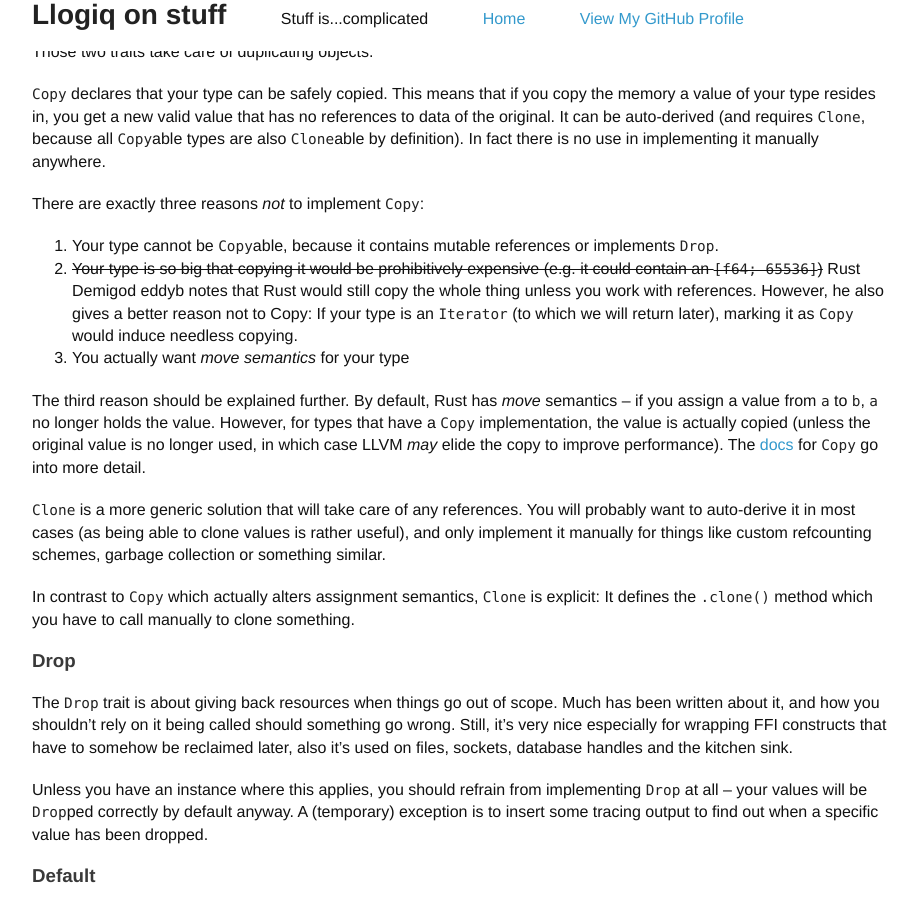
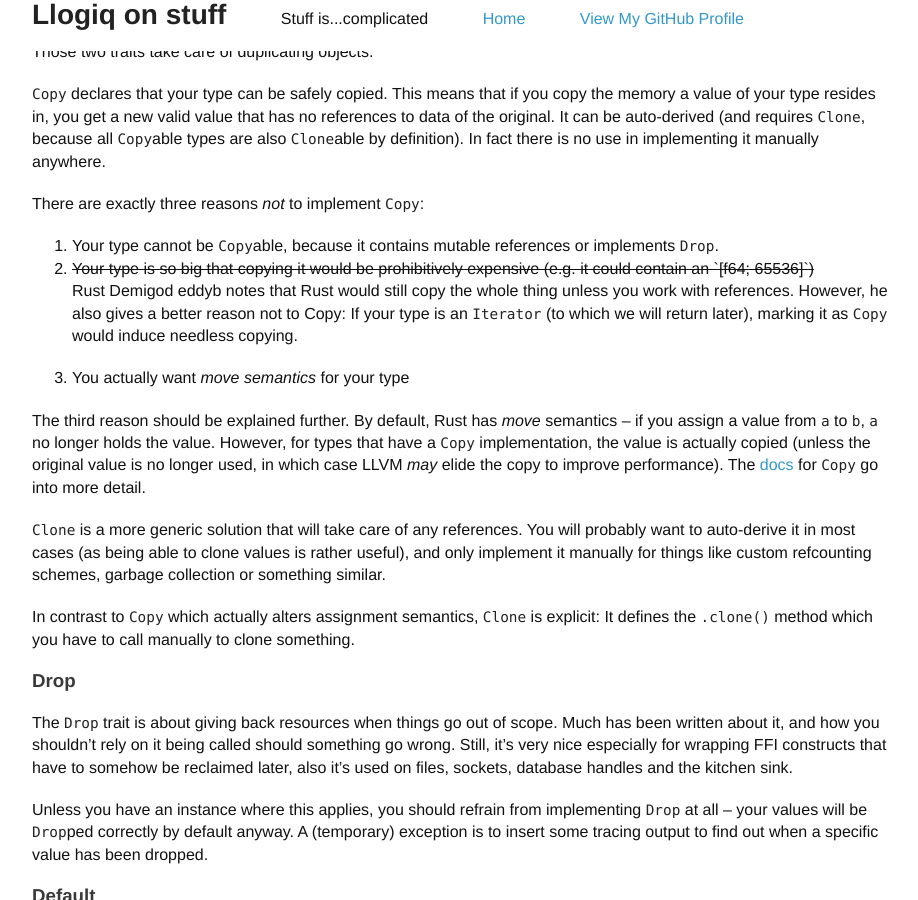
Before and after one commit to llogiq/llogiq.github.io, a Jekyll site: the page built from _posts/2015-07-30-traits.md, in a window 1280 px wide and 900 px high, scrolled down 3261 px. Shown: the whole window, without its empty margins (178-1096 px from the left). Built offline with Jekyll 4.4.1, drawn with Linux system fonts in a browser that asks for light colours.

Commit message:
Fixed Markdown/HTML

```diff
--- a/_posts/2015-07-30-traits.md
+++ b/_posts/2015-07-30-traits.md
@@ -206,8 +206,8 @@
 
 1. Your type cannot be `Copy`able, because it contains mutable references
    or implements `Drop`.
-2. ~~Your type is so big that copying it would be prohibitively expensive (e.g.
-   it could contain an `[f64; 65536]`)~~ Rust Demigod eddyb notes that Rust
+2. <s>Your type is so big that copying it would be prohibitively expensive (e.g.
+   it could contain an `[f64; 65536]`)</s> Rust Demigod eddyb notes that Rust
    would still copy the whole thing unless you work with references. However,
    he also gives a better reason not to Copy: If your type is an
    [`Iterator`](http://doc.rust-lang.org/std/iter/trait.Iterator.html) (to
```
